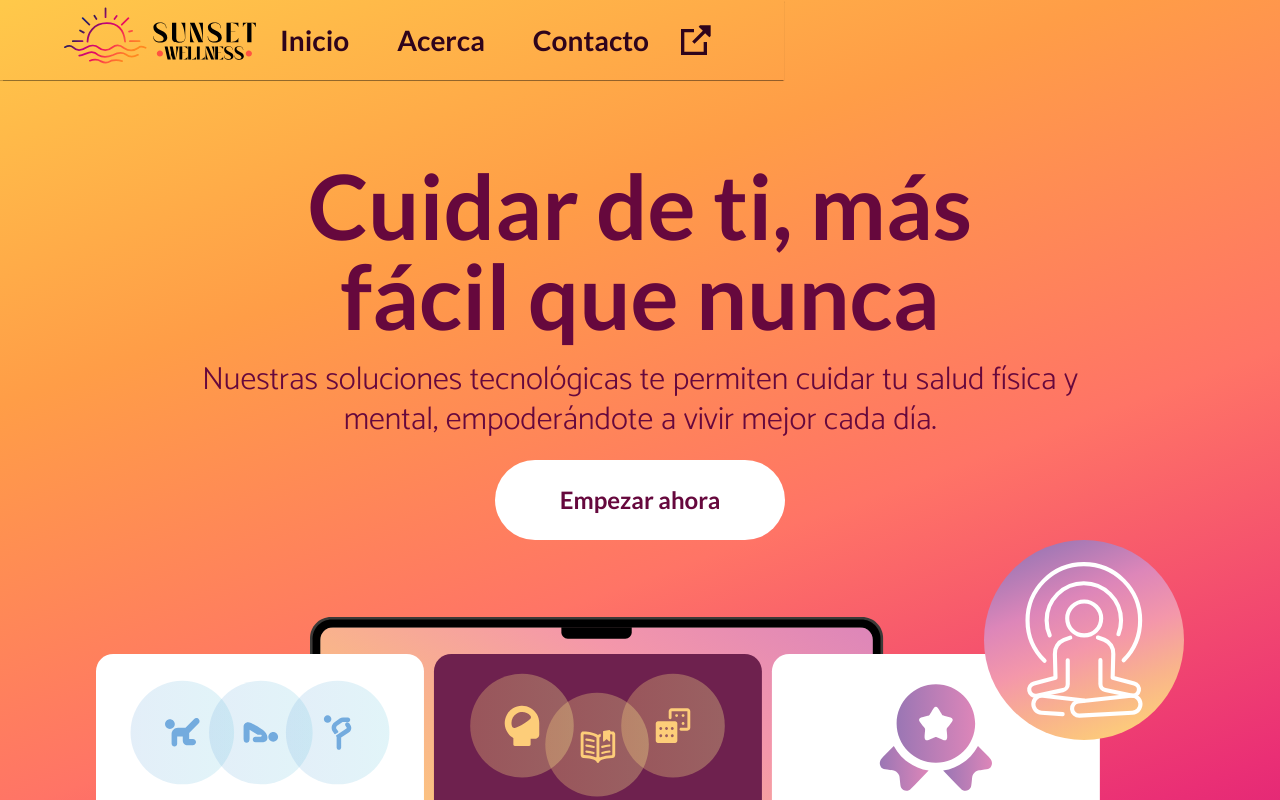
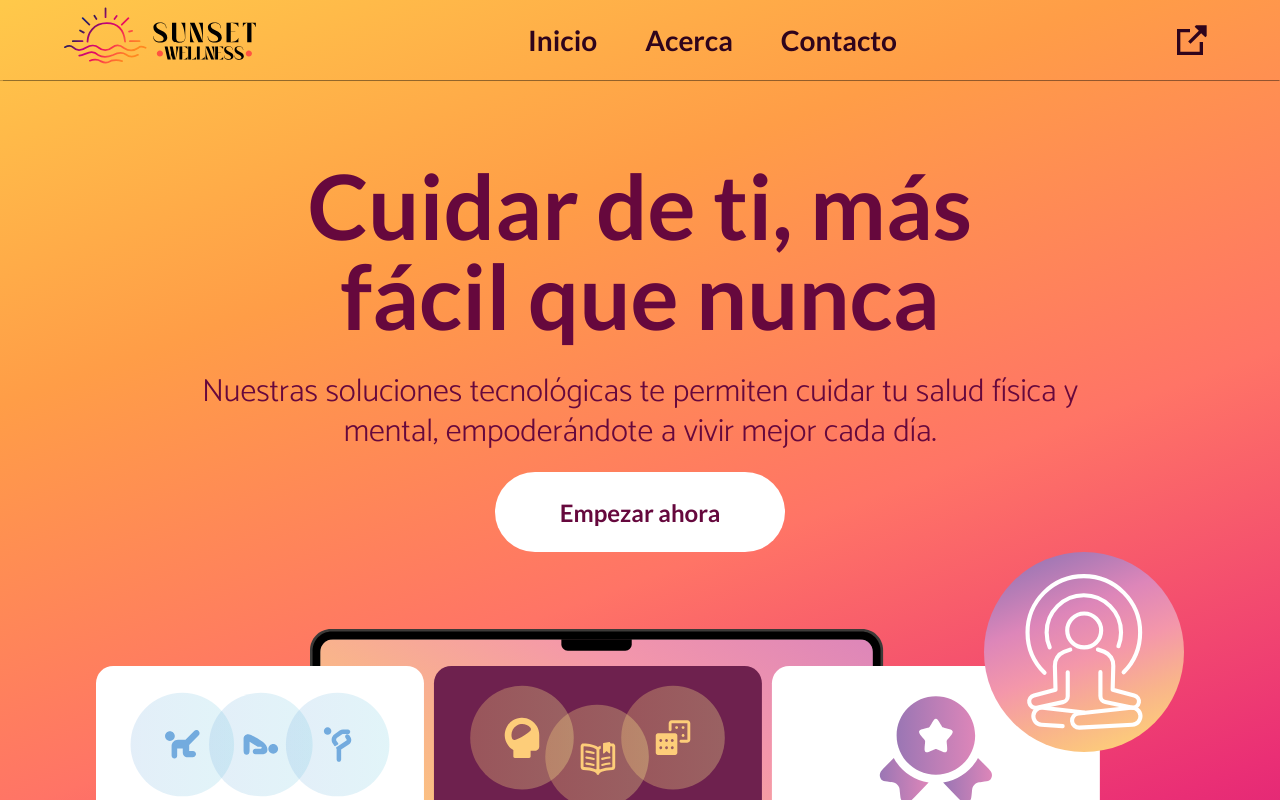
Before and after one commit to ferth23/horizonhealth-fe, an Angular app: page / in a window 1280 px wide. Shown: the top 800 px of the page. Built offline with nearby package versions, Linux system fonts and the light colour scheme.

Commit message:
fix de bootstrap

```diff
--- a/package.json
+++ b/package.json
@@ -18,6 +18,7 @@
     "@angular/platform-browser": "^18.2.6",
     "@angular/platform-browser-dynamic": "^18.2.6",
     "@angular/router": "^18.2.6",
+    "bootstrap": "^5.3.3",
     "rxjs": "~7.8.0",
     "tslib": "^2.3.0",
     "zone.js": "~0.14.10"
--- a/src/app/auth/pages/log-in-page/log-in-page.component.css
+++ b/src/app/auth/pages/log-in-page/log-in-page.component.css
@@ -1,3 +1,5 @@
+@import '~bootstrap/dist/css/bootstrap.min.css';
+
 .page-container {
   background: linear-gradient(160deg, rgba(130,204,181,1) 0%, rgba(107,202,222,1) 36%, rgba(115,171,222,1) 70%, rgba(94,158,217,1) 100%);
   height: 100vh;
--- a/src/app/auth/pages/register-page/register-page.component.css
+++ b/src/app/auth/pages/register-page/register-page.component.css
@@ -1,3 +1,5 @@
+@import '~bootstrap/dist/css/bootstrap.min.css';
+
 .page-container {
   background: linear-gradient(160deg, rgba(94,158,217,1) 0%, rgba(115,171,222,1) 30%, rgba(107,202,222,1) 70%, rgba(130,204,181,1) 100%);
   height: 100vh;
--- a/src/index.html
+++ b/src/index.html
@@ -12,9 +12,6 @@
   <link href="https://fonts.googleapis.com/css2?family=Catamaran:wght@100..900&family=Lato:ital,wght@0,100;0,300;0,400;0,700;0,900;1,100;1,300;1,400;1,700;1,900&family=Merriweather+Sans:ital,wght@0,300..800;1,300..800&family=Nunito:ital,wght@0,200..1000;1,200..1000&family=Roboto:ital,wght@0,100;0,300;0,400;0,500;0,700;0,900;1,100;1,300;1,400;1,500;1,700;1,900&family=Inter:wght@100;300;400;500;600;700&display=swap" rel = "stylesheet">
 
   <link rel="stylesheet" href="https://cdnjs.cloudflare.com/ajax/libs/font-awesome/6.0.0-beta3/css/all.min.css">
-
-  <link href="https://cdn.jsdelivr.net/npm/bootstrap@5.3.3/dist/css/bootstrap.min.css" rel="stylesheet" integrity="sha384-QWTKZyjpPEjISv5WaRU9OFeRpok6YctnYmDr5pNlyT2bRjXh0JMhjY6hW+ALEwIH" crossorigin="anonymous">
-  <script src="https://cdn.jsdelivr.net/npm/bootstrap@5.3.3/dist/js/bootstrap.bundle.min.js" integrity="sha384-YvpcrYf0tY3lHB60NNkmXc5s9fDVZLESaAA55NDzOxhy9GkcIdslK1eN7N6jIeHz" crossorigin="anonymous"></script>
 </head>
 <body>
   <app-root></app-root>
```
Also changed, not shown: 1 other file (tests, documents, lock files or other folders).
